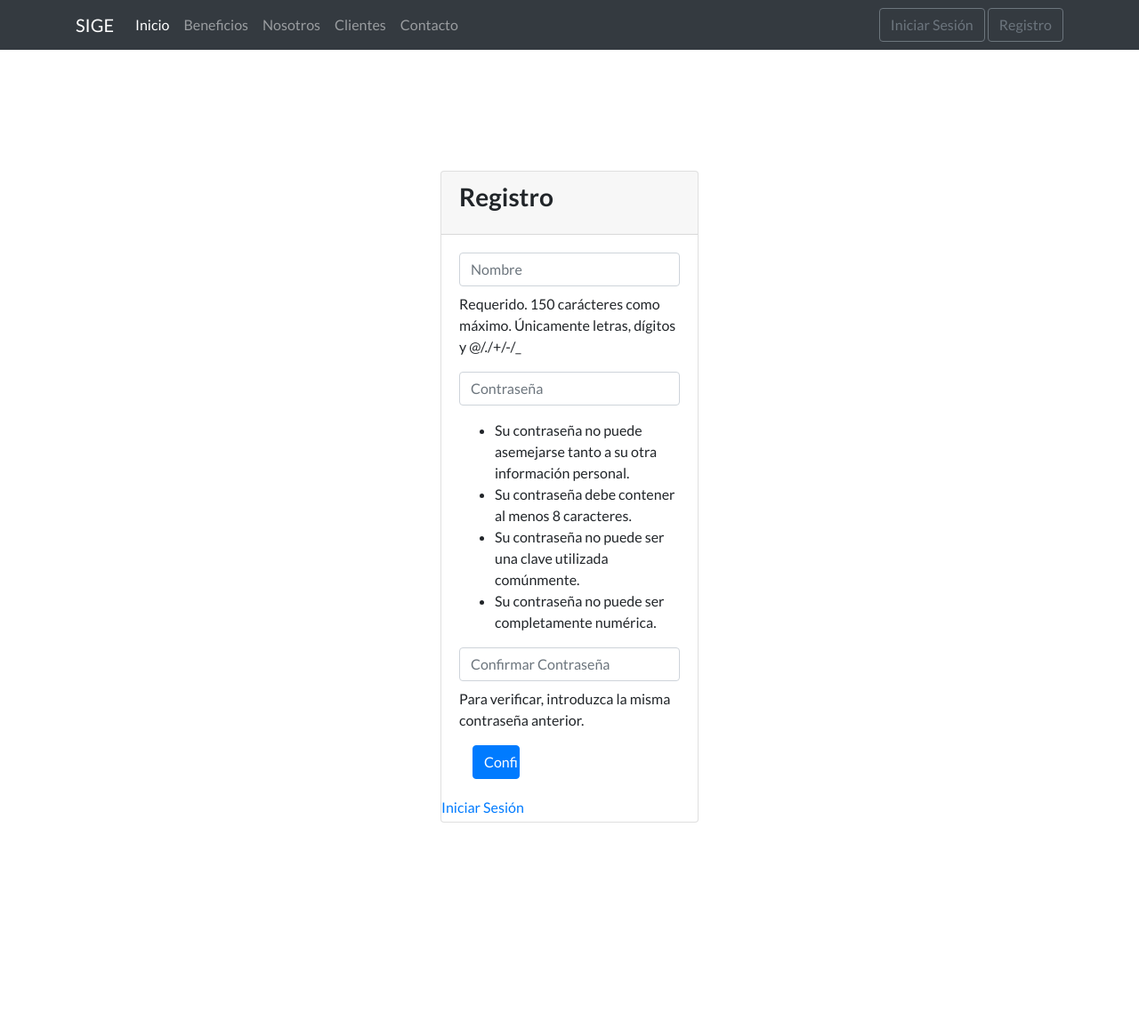
After one commit to ChristianG-M/controlPanelWebPage, a Django app: page /accounts/signup/ in a window 1280 px wide. The commit adds this page. Shown: the top 1165 px of the page at 89% size. Run offline with Django 3.2, Linux system fonts and the light colour scheme; some libraries are stand-ins or nearby versions.

Commit message:
Login y Registro funcionando

```diff
--- a/core/templates/core/baseHome.html
+++ b/core/templates/core/baseHome.html
@@ -18,7 +18,7 @@
     <body>
         <nav class="navbar navbar-expand-lg navbar-dark bg-dark fixed-top" role="navigation">
             <div class="container">
-                <a class="navbar-brand" href="">SIGE</a>
+                <a class="navbar-brand" href="{%url 'Inicio'%}">SIGE</a>
                 <button class="navbar-toggler border-0" type="button" data-toggle="collapse" data-target="#exCollapsingNavbar">
                     &#9776;
                 </button>
@@ -34,7 +34,7 @@
                         <li class="dropdown order-1">
                             {% if not request.user.is_authenticated %}
                                 <a class="btn btn-outline-secondary" href="{% url 'login' %}">Iniciar Sesión</a>
-                                <a class="btn btn-outline-secondary" href="{% url 'login' %}">Registro</a>
+                                <a class="btn btn-outline-secondary" href="{% url 'signup' %}">Registro</a>
                             {% else %}
                                 <a class="btn btn-outline-secondary" href="{% url 'logout' %}">Cerrar Sesión</a>
                             {% endif %}
--- a/registration/templates/registration/login.html
+++ b/registration/templates/registration/login.html
@@ -20,6 +20,12 @@ Iniciar Sesión
                         <h3 class="card-title">Iniciar Sesión</h3>
                     </div>
                     <div class="card-body login-card-body">
+                        {% if 'register' in request.GET %}
+                            <h5 style="color:#64dd47; text-align: center;">
+                                Usuario registrado correctamente
+                            </h5>
+                            <br/>
+                        {% endif %}
                         <form action="" method="post" enctype="multipart/form-data">{% csrf_token %}
                             {% if form.non_field_errors %}
                                 <p style="color:red">Usuario o contraseña incorrectos, intente de nuevo.</p>
--- /dev/null
+++ b/registration/templates/registration/signup.html
@@ -0,0 +1,49 @@
+{% extends 'core/baseHome.html' %}
+{% load static %}
+{% block title %}
+Registro
+{% endblock %}
+{% block content %}
+    <style>.errorlist{color:red;} label{display:none}</style>
+    <br/>
+    <br/>
+    <br/>
+    <br/>
+    <br/>
+    <br/>
+    <br/>
+    <br/>
+    <section>
+        <div class="col-md-3 mx-auto">
+            <div class="login-box">
+                <div class="card">
+                    <div class="card-header">
+                        <h3 class="card-title">Registro</h3>
+                    </div>
+                    <div class="card-body login-card-body">
+                        <form action="" method="post" enctype="multipart/form-data">{% csrf_token %}
+                                {{form.as_p}}
+                                <div class="col-4">
+                                    <input type="submit" value="Confirmar" class="btn btn-primary btn-block">
+                                </div>
+                            </div>
+                        </form>
+                        <p class="mb-1">
+                            <a href="#">Iniciar Sesión</a>
+                        </p>
+                    </div>
+                </div>
+            </div>
+        </div>
+    </section>
+    <br/>
+    <br/>
+    <br/>
+    <br/>
+    <br/>
+    <br/>
+    <br/>
+    <br/>
+    <br/>
+    <br/>
+{% endblock %}
--- /dev/null
+++ b/registration/urls.py
@@ -0,0 +1,6 @@
+from django.urls import path
+from .views import SignUpView
+
+urlpatterns = [
+    path('signup/', SignUpView.as_view(), name="signup")
+]
--- a/registration/views.py
+++ b/registration/views.py
@@ -1,3 +1,19 @@
-from django.shortcuts import render
+from django.contrib.auth.forms import UserCreationForm
+from django.views.generic import CreateView
+from django.urls import reverse_lazy
+from django import forms
 
 # Create your views here.
+class SignUpView(CreateView):
+    form_class = UserCreationForm
+    template_name = 'registration/signup.html'
+
+    def get_success_url(self):
+        return reverse_lazy('login') + '?register'
+
+    def get_form(self, form_class=None):
+        form = super(SignUpView, self).get_form()
+        form.fields['username'].widget = forms.TextInput(attrs={'class':'form-control mb-2', 'placeholder':'Nombre'})
+        form.fields['password1'].widget =forms.PasswordInput(attrs={'class':'form-control mb-2', 'placeholder':'Contraseña'})
+        form.fields['password2'].widget =forms.PasswordInput(attrs={'class':'form-control mb-2', 'placeholder':'Confirmar Contraseña'})
+        return form
--- a/web/urls.py
+++ b/web/urls.py
@@ -27,6 +27,7 @@ urlpatterns = [
     path('admin/', admin.site.urls),
     #Paths de Authentication
     path('accounts/', include('django.contrib.auth.urls')),
+    path('accounts/', include('registration.urls')),
 ]
 
 if settings.DEBUG:
```
Also changed, not shown: db.sqlite3.
